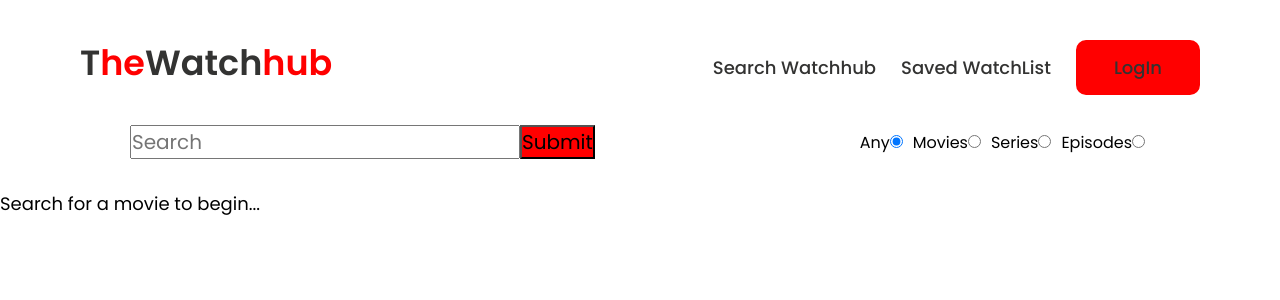
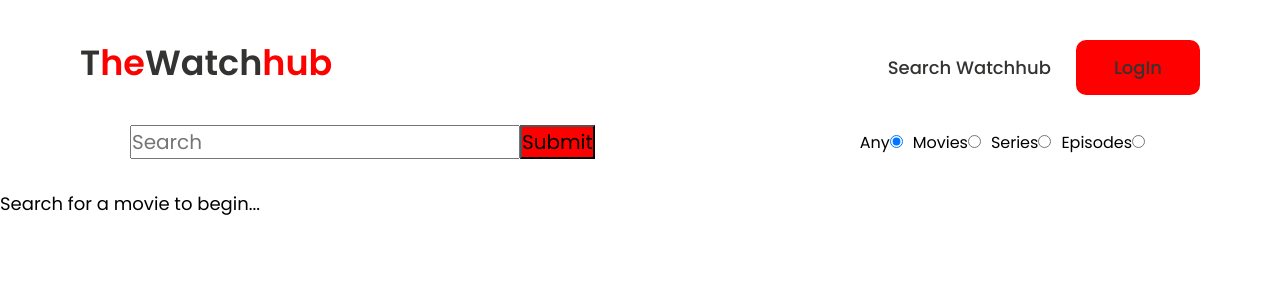
Before and after one commit to rajnidua/the-watch-hub, a React (Create React App) app in the folder client/: page / in a window 1280 px wide. Shown: the top 300 px of the page. Built offline with nearby package versions, Linux system fonts and the light colour scheme.

Commit message:
visibility of watch list button and saved movies button woking conditionally

```diff
--- a/client/src/components/Navbar.js
+++ b/client/src/components/Navbar.js
@@ -30,34 +30,12 @@ const NavBar = () => {
               Search Watchhub
             </Link>
           </li>
-          <li>
-            <Link to="/saved" className="menu-btn">
-              Saved WatchList
-            </Link>
-          </li>
-          <li>
-            <Link to="/Login" className="menu-btn btn log-in-nav">
-              LogIn
-            </Link>
-          </li>
 
-          {/*  {Auth.loggedIn() ? (
+          {Auth.loggedIn() ? (
             <>
-              <li>
-                <Link to="/" className="menu-btn">
-                  Search Watchhub
-                </Link>
-              </li>
               <li>
                 <Link to="/saved" className="menu-btn">
                   Saved WatchList
-                </Link>
-              </li>
-              <li>
-                <Link to="/NavCart" className="menu-btn">
-                  <span className="cart-icon">
-                    <FontAwesomeIcon icon={faShoppingCart} />
-                  </span>
                 </Link>
               </li>
 
@@ -75,7 +53,7 @@ const NavBar = () => {
                 </Link>
               </li>
             </>
-          )} */}
+          )}
         </ul>
 
         <div className="menu-btn" onClick={handleClick}>
--- a/client/src/components/ShowList.js
+++ b/client/src/components/ShowList.js
@@ -4,6 +4,7 @@ import "../styles/showList.css";
 import { singleMovie } from "../utils/API";
 import { useMutation } from "@apollo/client";
 import { SAVE_WATCHLIST } from "../utils/mutations";
+import Auth from "../utils/auth.js";
 
 const ShowList = (props) => {
   const [loading, setLoading] = useState(true);
@@ -78,17 +79,6 @@ const ShowList = (props) => {
       setSingleMovieData(items);
       console.log(singleMovieData);
 
-      /*  const bookData = items.map((book) => ({
-        bookId: book.id,
-        authors: book.volumeInfo.authors || ["No author to display"],
-        title: book.volumeInfo.title,
-        description: book.volumeInfo.description,
-        image: book.volumeInfo.imageLinks?.thumbnail || "",
-        link: book.volumeInfo.infoLink || "",
-      })); */
-      //console.log(bookData);
-      //setSearchedBooks(bookData);
-      //setSearchInput("");
       setLoading(false);
     } catch (err) {
       console.log(err);
@@ -153,6 +143,7 @@ const ShowList = (props) => {
                   <span className="additional">{singleMovieData.Runtime}</span>
                 </div>
                 <div className="bottom-section">{singleMovieData.Actors}</div>
+                {Auth.loggedIn() ? (
                   <button
                     className="btn-view"
                     onClick={() =>
@@ -169,6 +160,9 @@ const ShowList = (props) => {
                   >
                     Watchlist
                   </button>
+                ) : (
+                  ""
+                )}
               </div>
             </div>
             <div className="middle-section">{singleMovieData.Plot}</div>
```
Lines whose indentation alone changed are shown as unchanged.
